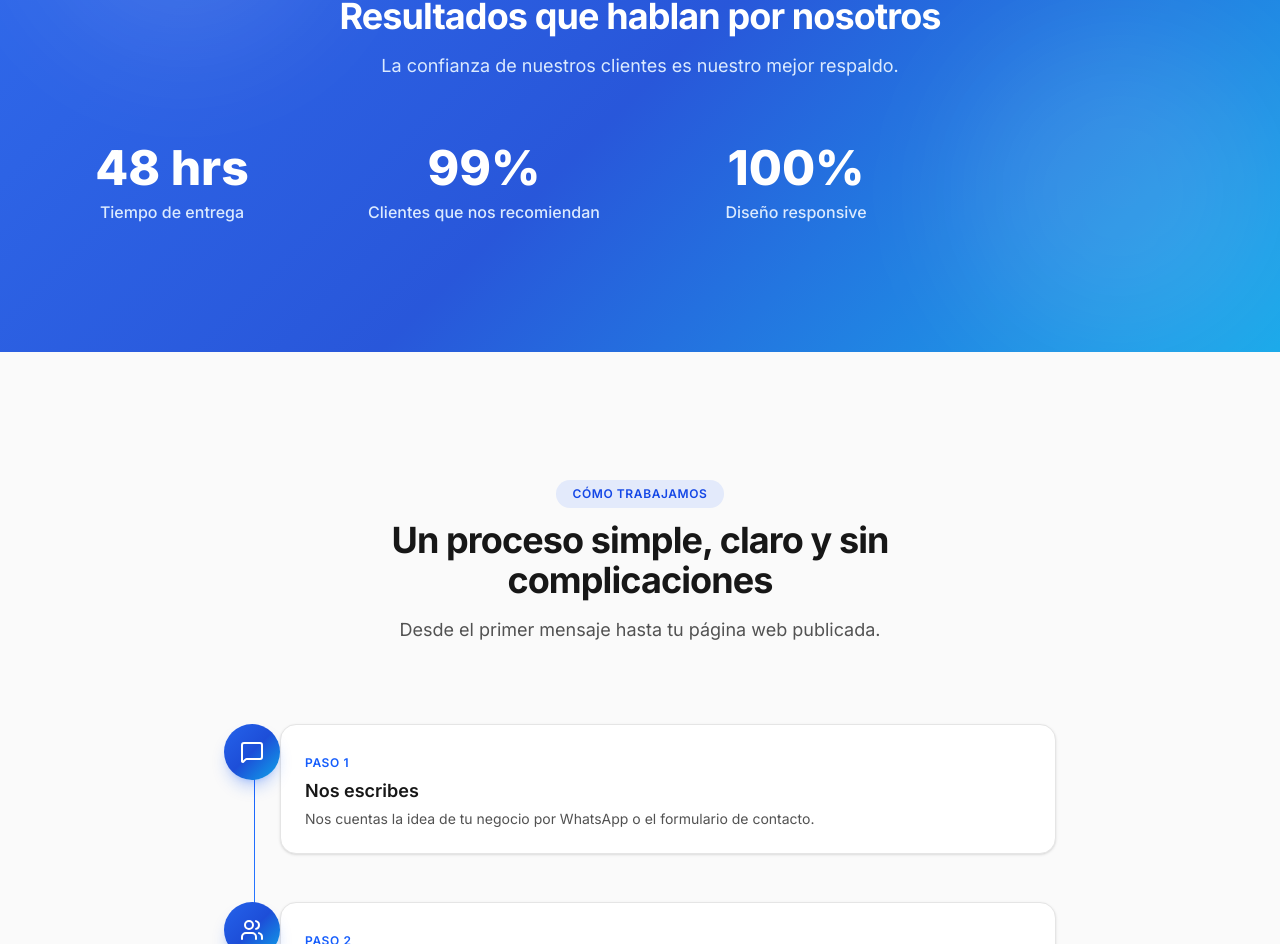
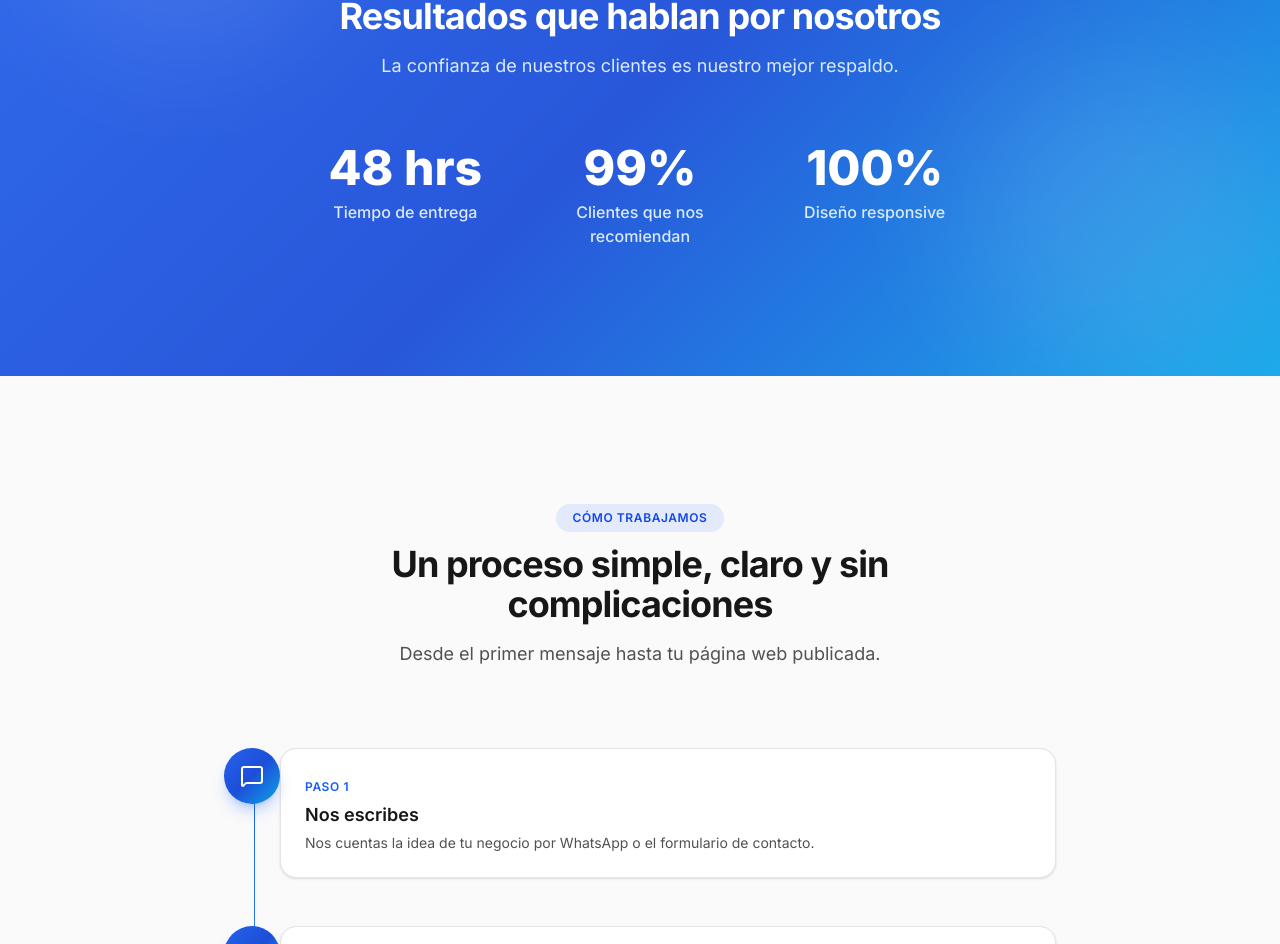
Before and after one commit to Tobal-SolidStack/pagina, a Next.js app: page / in a window 1280 px wide. Shown: the part 4206-5150 px from the top of the page. Built offline with nearby package versions, Linux system fonts and the light colour scheme.

Commit message:
fix: centrar 3 stats en seccion resultados

```diff
--- a/src/components/sections/stats.tsx
+++ b/src/components/sections/stats.tsx
@@ -22,7 +22,7 @@
           className="[&_h2]:text-white [&_p]:text-blue-100 [&_span]:text-blue-100"
         />
 
-        <StaggerGroup className="mt-16 grid grid-cols-2 gap-8 lg:grid-cols-4">
+        <StaggerGroup className="mt-16 grid grid-cols-1 gap-8 sm:grid-cols-3 sm:max-w-2xl sm:mx-auto">
           {stats.map((stat) => (
             <StaggerItem key={stat.label} effect="zoom">
               <div className="text-center">
```
